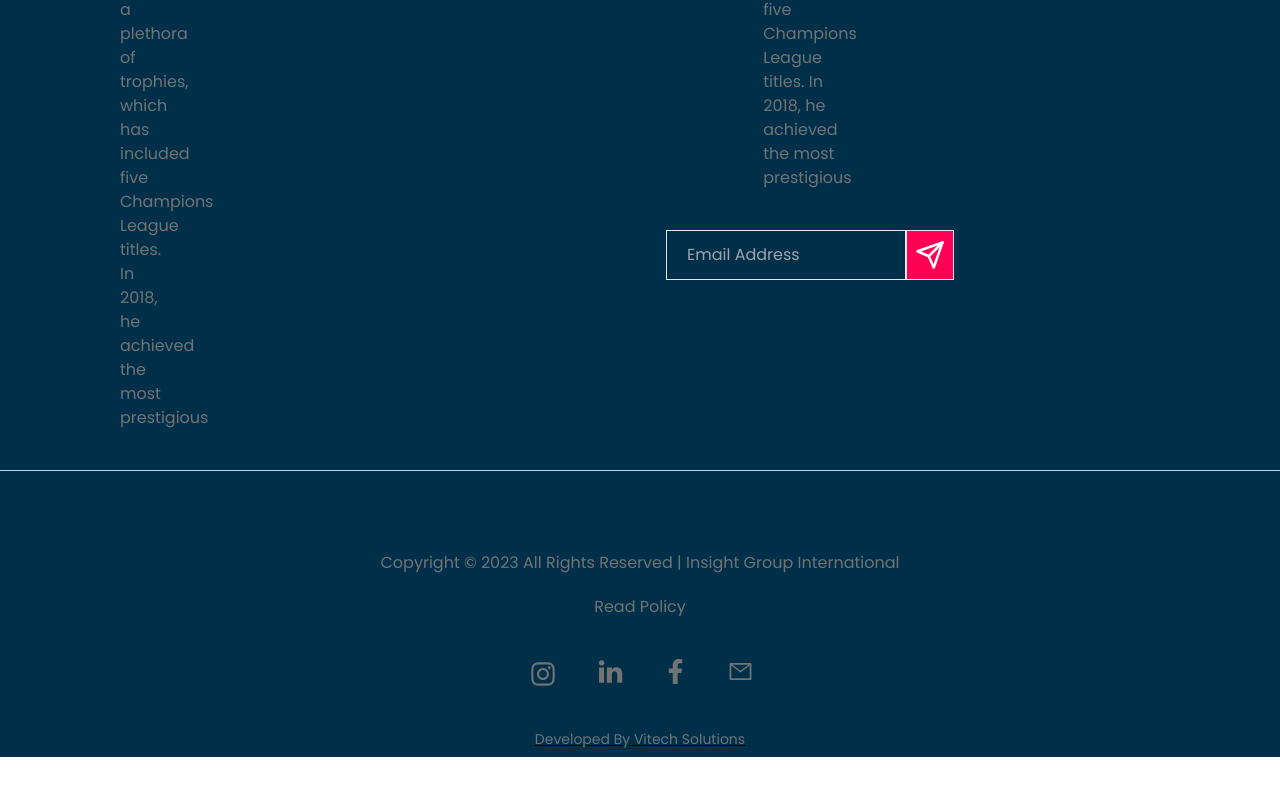
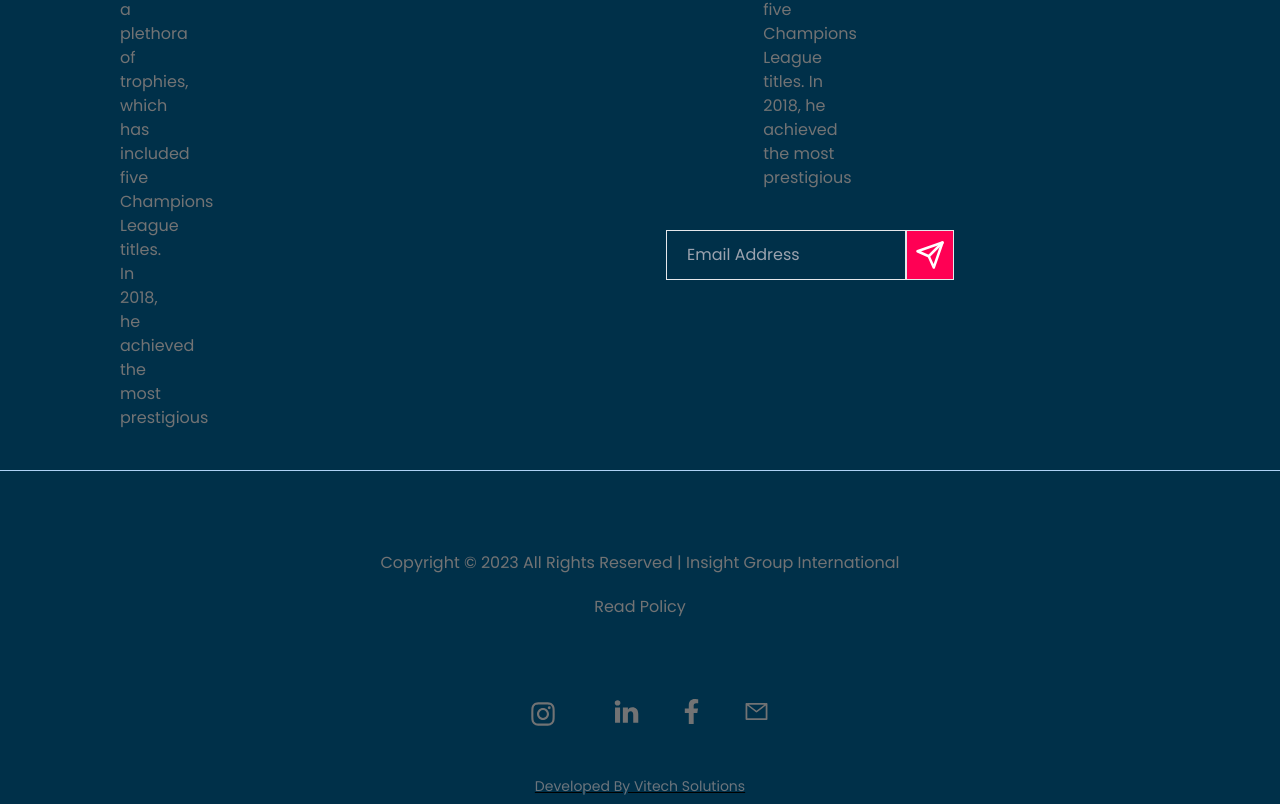
Before and after one commit to owusuvictorjnr/Insight-Group-Int, a Next.js app: page / in a window 1280 px wide. Shown: the part 4773-5577 px from the top of the page. Before the commit the page ends 5530 px from the top, so only its background shows below. Built offline with nearby package versions, Linux system fonts and the light colour scheme.

Commit message:
Feature: Add tooltip on icons

```diff
--- a/components/Footer.js
+++ b/components/Footer.js
@@ -114,22 +114,182 @@ const Footer = () => {
               </div>
             </div>
 
-            <div className="flex justify-center container mx-auto gap-10">
+            <div className="flex justify-center container mx-auto gap-10 pt-10">
+              <div
+                className="
+
+                relative
+                before:content-[attr(data-tip)]
+                before:absolute
+                before:px-3 before:py-2
+                before:left-1/2 before:-top-3
+                before:w-max before:max-w-sm
+                before:-translate-x-1/2 before:-translate-y-full
+                before:bg-gray-700 before:text-white
+                before:rounded-md before:opacity-0
+                before:transition-all
+
+
+
+
+                after:absolute
+                after:left-1/2 after:-top-3
+                after:h-0 after:w-0
+                after:-translate-x-1/2 after:border-8
+                after:border-t-gray-700
+                after:border-1-transparent
+                after:border-b-transparent
+                after:border-r-transparent
+                after:opacity-0
+                after:transition-all
+
+
+
+                hover:before:opacity-100 hover:after:opacity-100
+        "
+                data-tip="Instagram"
+              >
+                <button
+                  type=""
+                  className="rounded-full   px-4 cursor-pointer hover:scale-105 ease-in duration-300"
+                >
                   <Link href="/">
                     <AiOutlineInstagram size={30} />
                   </Link>
+                </button>
+              </div>
 
+              <div
+                className="
+
+                relative
+                before:content-[attr(data-tip)]
+                before:absolute
+                before:px-3 before:py-2
+                before:left-1/2 before:-top-3
+                before:w-max before:max-w-sm
+                before:-translate-x-1/2 before:-translate-y-full
+                before:bg-gray-700 before:text-white
+                before:rounded-md before:opacity-0
+                before:transition-all
+
+
+
+
+                after:absolute
+                after:left-1/2 after:-top-3
+                after:h-0 after:w-0
+                after:-translate-x-1/2 after:border-8
+                after:border-t-gray-700
+                after:border-1-transparent
+                after:border-b-transparent
+                after:border-r-transparent
+                after:opacity-0
+                after:transition-all
+
+
+
+                hover:before:opacity-100 hover:after:opacity-100
+        "
+                data-tip="LinkedIn"
+              >
+                <button
+                  type=""
+                  className="rounded-full  cursor-pointer hover:scale-105 ease-in duration-300"
+                >
                   <Link href="/">
                     <TfiLinkedin size={25} />
                   </Link>
+                </button>
+              </div>
 
+              <div
+                className="
+
+                relative
+                before:content-[attr(data-tip)]
+                before:absolute
+                before:px-3 before:py-2
+                before:left-1/2 before:-top-3
+                before:w-max before:max-w-sm
+                before:-translate-x-1/2 before:-translate-y-full
+                before:bg-gray-700 before:text-white
+                before:rounded-md before:opacity-0
+                before:transition-all
+
+
+
+
+                after:absolute
+                after:left-1/2 after:-top-3
+                after:h-0 after:w-0
+                after:-translate-x-1/2 after:border-8
+                after:border-t-gray-700
+                after:border-1-transparent
+                after:border-b-transparent
+                after:border-r-transparent
+                after:opacity-0
+                after:transition-all
+
+
+
+                hover:before:opacity-100 hover:after:opacity-100
+        "
+                data-tip="Facebook"
+              >
+                <button
+                  type=""
+                  className="rounded-full  cursor-pointer hover:scale-105 ease-in duration-300"
+                >
                   <Link href="/">
                     <FaFacebookF size={25} />
                   </Link>
+                </button>
+              </div>
 
+              <div
+                className="
+
+                relative
+                before:content-[attr(data-tip)]
+                before:absolute
+                before:px-3 before:py-2
+                before:left-1/2 before:-top-3
+                before:w-max before:max-w-sm
+                before:-translate-x-1/2 before:-translate-y-full
+                before:bg-gray-700 before:text-white
+                before:rounded-md before:opacity-0
+                before:transition-all
+
+
+
+
+                after:absolute
+                after:left-1/2 after:-top-3
+                after:h-0 after:w-0
+                after:-translate-x-1/2 after:border-8
+                after:border-t-gray-700
+                after:border-1-transparent
+                after:border-b-transparent
+                after:border-r-transparent
+                after:opacity-0
+                after:transition-all
+
+
+
+                hover:before:opacity-100 hover:after:opacity-100
+        "
+                data-tip="Mail"
+              >
+                <button
+                  type=""
+                  className="rounded-full  cursor-pointer hover:scale-105 ease-in duration-300"
+                >
                   <Link href="/">
                     <AiOutlineMail size={25} />
                   </Link>
+                </button>
+              </div>
             </div>
           </div>
         </div>
```
Lines whose indentation alone changed are shown as unchanged.
